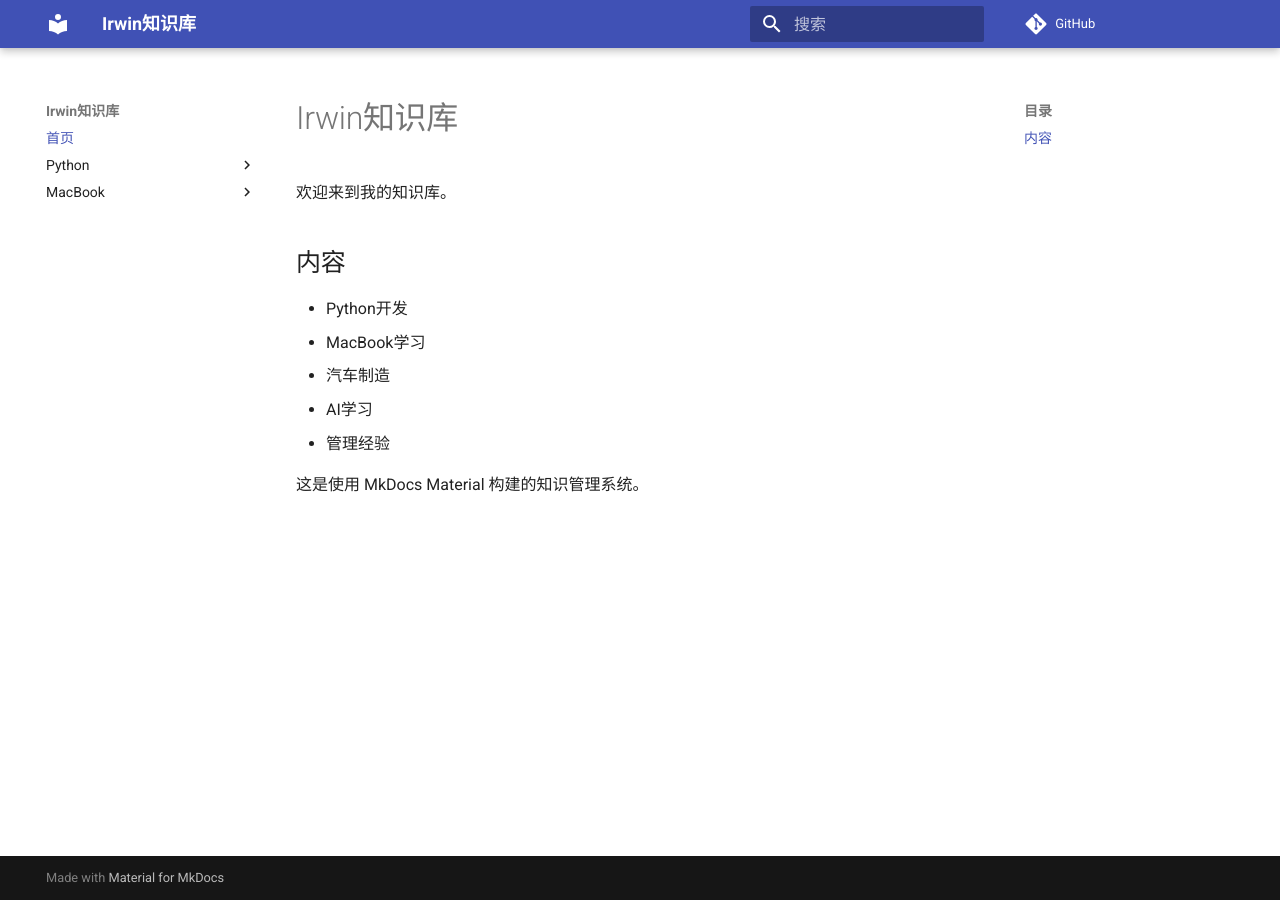
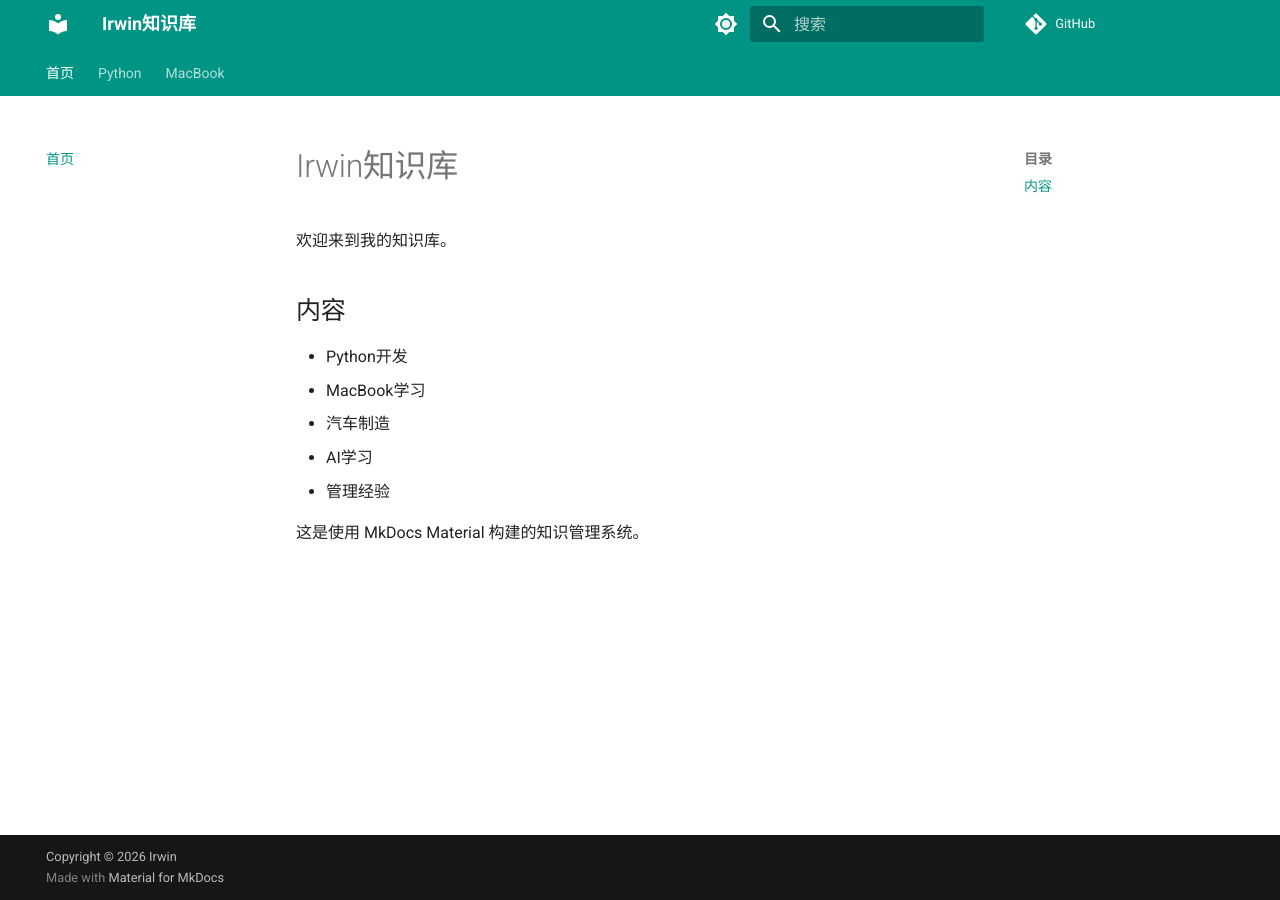
Before and after one commit to 497729872/mkdocs-knowledge-irwin, an MkDocs documentation site: the page built from docs/index.md, in a window 1280 px wide. Built offline with MkDocs 1.6.1 and Material for MkDocs 9.7.7, drawn with Linux system fonts in a browser that asks for light colours; comment, search, counter and statistics services are not loaded.

Commit message:
submit github.mkdocs.yml

```diff
--- a/mkdocs.yml
+++ b/mkdocs.yml
@@ -1,26 +1,42 @@
 site_name: Irwin知识库
 site_author: Irwin
-site_description: 设计/AI/金融/生活体验/诗词
+site_description: 设计 / AI / 金融 / 生活体验 / 诗词
+
 site_url: https://wiki.links888star.top/
+
 repo_url: https://github.com/497729872/mkdocs-knowledge-irwin
 repo_name: GitHub
 
 theme:
   name: material
-
   language: zh
 
-features:
-  - navigation.tabs
-  - navigation.sections
-  - navigation.expand
-  - navigation.top
+  features:
+    - navigation.tabs
+    - navigation.sections
+    - navigation.expand
+    - navigation.top
 
-  - search.suggest
-  - search.highlight
-  - search.share
+    - search.suggest
+    - search.highlight
+    - search.share
 
-  - content.code.copy
+    - content.code.copy
+
+  palette:
+    - scheme: default
+      primary: teal
+      accent: orange
+      toggle:
+        icon: material/brightness-7
+        name: 切换到深色模式
+
+    - scheme: slate
+      primary: black
+      accent: yellow
+      toggle:
+        icon: material/brightness-4
+        name: 切换到浅色模式
 
 nav:
   - 首页: index.md
@@ -30,3 +46,12 @@ nav:
 
   - MacBook:
       - 环境搭建: macbook/setup.md
+
+plugins:
+  - search:
+      lang:
+        - zh
+        - en
+
+copyright: |
+  Copyright © 2026 Irwin
```
Also changed, not shown: docs/home/index.md (added, +3 -0 lines).
